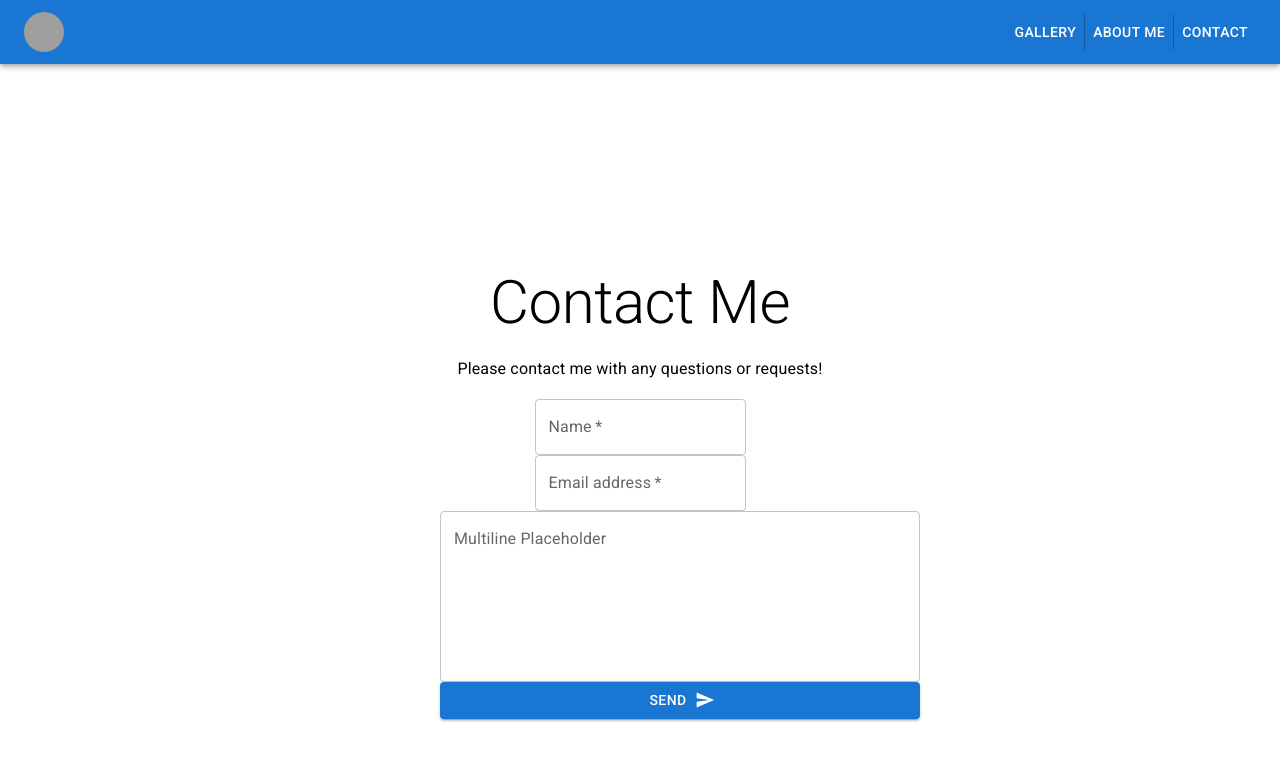
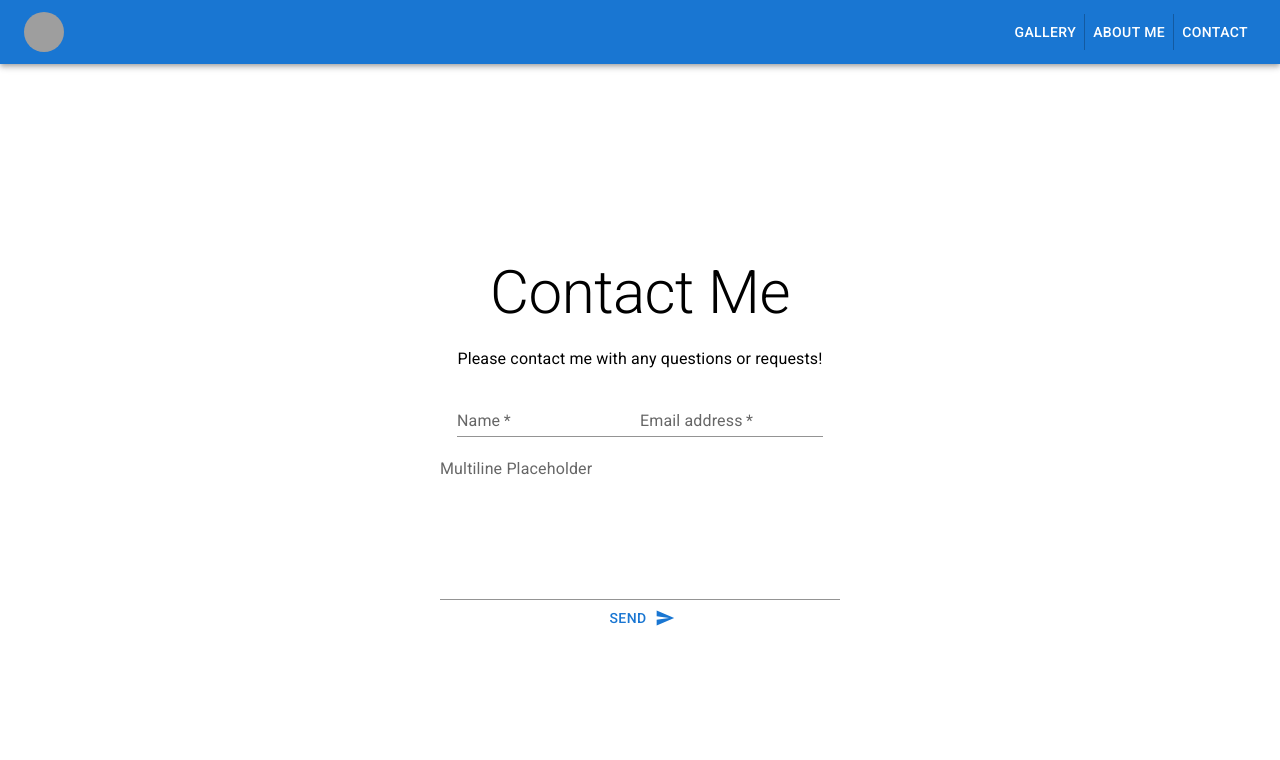
Before and after one commit to jcianciolo/woodworking-portfolio, a React (Create React App) app: page /contact in a window 1280 px wide. Shown: the top 760 px of the page. Built offline with nearby package versions, Linux system fonts and the light colour scheme; grey boxes are pictures that could not be loaded.

Commit message:
feature: added react-modal-image, and it works!

```diff
--- a/package.json
+++ b/package.json
@@ -14,6 +14,7 @@
     "mui-image": "^1.0.0",
     "react": "^17.0.2",
     "react-dom": "^17.0.2",
+    "react-modal-image": "^2.5.0",
     "react-router-dom": "^5.3.0",
     "react-scripts": "4.0.3",
     "web-vitals": "^1.0.1"
--- a/src/components/Contact.js
+++ b/src/components/Contact.js
@@ -11,27 +11,28 @@ const Contact = () => {
     return (
         <>
             <ButtonAppBar />
-            <Box  sx={{ display: "flex", justifyContent: "center" }}>
-                <Box sx={{ border: "3px solid white", borderRadius: 3, width: "50vh", marginTop: 20, paddingBottom: 10 }}>
-                    <Typography variant="h2" sx={{ marginTop: 5 }}>Contact Me</Typography>
+            <Box sx={{ display: "flex", justifyContent: "center" }}>
+                <Box sx={{ width: "50vh", marginTop: 20, border: "3px solid white", borderRadius: "5px", padding: '30px' }}>
+                    <Typography variant="h2">Contact Me</Typography>
                     <Typography variant="subtitle1" sx={{ margin: 2 }}>
                         Please contact me with any questions or requests!
                     </Typography>
                     <form>
                         <div>
-                            <TextField id="outlined-basic" label="Name" required />
-                            <TextField id="outlined-basic" label="Email address" required  />
+                            <TextField variant="standard" id="outlined-basic" label="Name" required />
+                            <TextField variant="standard" id="outlined-basic" label="Email address" required  />
                         </div>
                         <TextField
+                            variant="standard"
                             id="outlined-textarea"
                             label="Multiline Placeholder"
                             placeholder="Placeholder"
                             multiline
                             rows={6}
-                            sx={{ width: '30rem' }}
+                            sx={{ width: '100%' }}
                         />
                         <div>
-                            <Button variant="contained" sx={{ width: '30rem' }} endIcon={<SendIcon />}>
+                            <Button variant="text" sx={{ width: '100%' }} endIcon={<SendIcon />}>
                                 Send
                             </Button>
                         </div>
--- a/src/components/Item.js
+++ b/src/components/Item.js
@@ -17,6 +17,8 @@ import Divider from '@mui/material/Divider';
 import ParkIcon from '@mui/icons-material/Park';
 import LocalOfferIcon from '@mui/icons-material/LocalOffer';
 import SquareFootIcon from '@mui/icons-material/SquareFoot';
+import ModalImage from "react-modal-image";
+
 
 const Item = ({ itemData }) => {
     let { itemId } = useParams();
@@ -33,7 +35,7 @@ const Item = ({ itemData }) => {
                     <Card raised>
 
 
-                        <Typography variant="h4" sx={{ margin: 5 }}>{ item.description }</Typography>
+                        <Typography variant="h4" sx={{ margin: 5 }}>{ item.title }</Typography>
 
                         <Divider variant="middle"/>
 
@@ -75,10 +77,10 @@ const Item = ({ itemData }) => {
                                 <CardActionArea>
                                     <CardMedia>
                                         <ImageListItem key={image}>
-                                            <img
-                                                src={`${image}?w=248&fit=crop&auto=format`}
-                                                srcSet={`${image}?w=248&fit=crop&auto=format&dpr=2 2x`}
-                                                alt={'cool altern'}
+                                            <ModalImage
+                                                small={`${image}?w=248&fit=crop&auto=format`}
+                                                large={`${image}?w=248&fit=crop&auto=format&dpr=2 2x`}
+                                                alt={item.description}
                                                 loading="lazy"
                                             />
                                         </ImageListItem>
```
Also changed, not shown: 1 other file (tests, documents, lock files or other folders).
